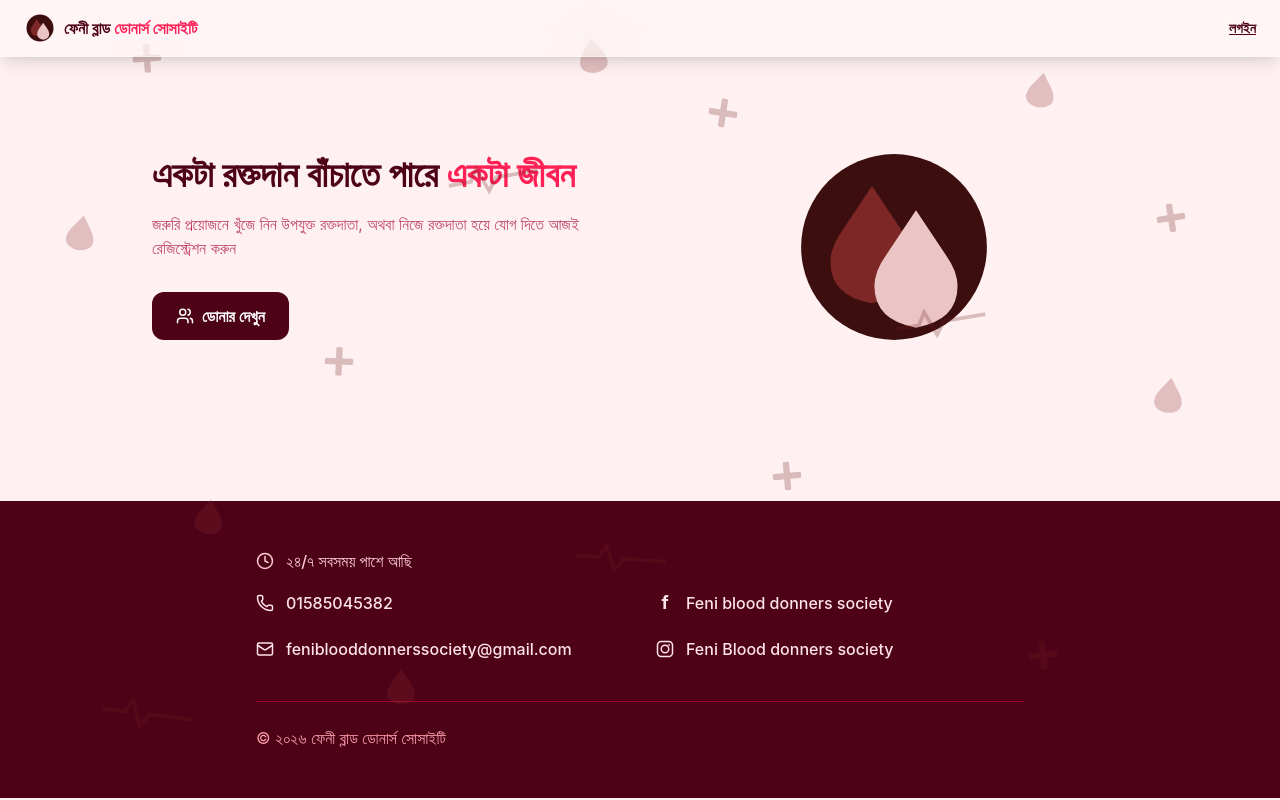
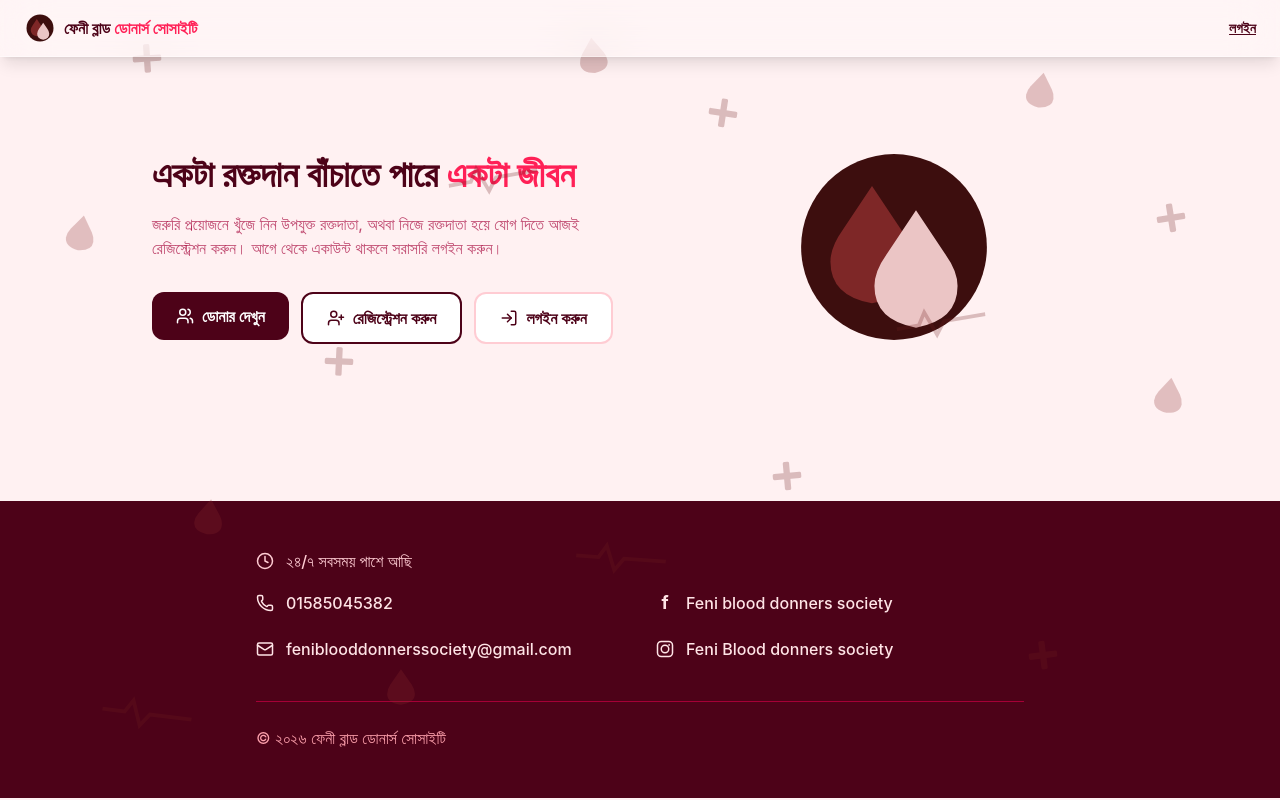
Before and after one commit to Tasnimafcar/feni-blood-donors-society, a React (Vite) app: page / in a window 1280 px wide. Built offline with nearby package versions, Linux system fonts and the light colour scheme; no server answers.

Commit message:
Simplify home page loading text to match account page

```diff
--- a/src/pages/Home.jsx
+++ b/src/pages/Home.jsx
@@ -16,8 +16,10 @@ function Home() {
     useEffect(() => {
         const syncSession = async () => {
             const session = getSession()
+
             if (!session) {
                 setCurrentUser(null)
+                setSessionLoading(false)
                 return
             }
 
@@ -47,58 +49,82 @@ function Home() {
         syncSession()
     }, [])
 
+
+
+    if (sessionLoading) {
+        return (
+            <div className="min-h-screen bg-rose-50 flex items-center justify-center">
+                <p className="text-sm font-semibold text-rose-950">লোড হচ্ছে...</p>
+            </div>
+        )
+    }
+
     return (
         <div className="min-h-screen bg-rose-50 relative">
+
             <MedicalBackground />
             <Navbar />
 
             <section className="max-w-5xl mx-auto px-6 py-20 grid md:grid-cols-2 gap-10 items-center">
                 <div>
+
                     <h1 className="text-3xl md:text-4xl font-bold mb-3 leading-snug">
                         <span className="text-rose-950">একটা রক্তদান বাঁচাতে পারে </span>
                         <span className="text-rose-500">একটা জীবন</span>
                     </h1>
+
                     <p className="text-base text-rose-800/70 mb-8">
-                        জরুরি প্রয়োজনে খুঁজে নিন উপযুক্ত রক্তদাতা, অথবা নিজে রক্তদাতা হয়ে যোগ দিতে আজই রেজিস্ট্রেশন করুন
+                        জরুরি প্রয়োজনে খুঁজে নিন উপযুক্ত রক্তদাতা, অথবা নিজে রক্তদাতা হয়ে যোগ দিতে আজই রেজিস্ট্রেশন করুন। আগে থেকে একাউন্ট থাকলে সরাসরি লগইন করুন।
                     </p>
+
                     <div className="flex flex-col sm:flex-row flex-wrap gap-3">
                         <motion.div whileHover={{ scale: 1.05 }} whileTap={{ scale: 0.95 }}>
+
                             <Link to="/donors" className="whitespace-nowrap bg-rose-950 text-white rounded-xl px-6 py-3 font-semibold flex items-center justify-center gap-2">
                                 <Users size={18} />
                                 ডোনার দেখুন
                             </Link>
+
                         </motion.div>
 
-                        {sessionLoading ? (
-                            <div className="h-13" />
-                        ) : currentUser ? (
+                        {currentUser ? (
+
                             <motion.div whileHover={{ scale: 1.05 }} whileTap={{ scale: 0.95 }}>
+
                                 <Link to="/account" className="whitespace-nowrap bg-white text-rose-950 border-2 border-rose-950 rounded-xl px-6 py-3 font-semibold flex items-center justify-center gap-2">
                                     <UserCircle size={18} />
                                     আমার অ্যাকাউন্ট
                                 </Link>
+
                             </motion.div>
                         ) : (
                             <>
                                 <motion.div whileHover={{ scale: 1.05 }} whileTap={{ scale: 0.95 }}>
+
                                     <Link to="/register" className="whitespace-nowrap bg-white text-rose-950 border-2 border-rose-950 rounded-xl px-6 py-3 font-semibold flex items-center justify-center gap-2">
                                         <UserPlus size={18} />
                                         রেজিস্ট্রেশন করুন
                                     </Link>
+
                                 </motion.div>
+
                                 <motion.div whileHover={{ scale: 1.05 }} whileTap={{ scale: 0.95 }}>
+
                                     <Link to="/login" className="whitespace-nowrap bg-white text-rose-950 border-2 border-rose-200 rounded-xl px-6 py-3 font-semibold flex items-center justify-center gap-2">
                                         <LogIn size={18} />
                                         লগইন করুন
                                     </Link>
+
                                 </motion.div>
                             </>
                         )}
                     </div>
                 </div>
+
                 <div className="flex justify-center">
                     <Logo size={220} />
                 </div>
+
             </section>
             <Footer />
         </div>
```
Also changed, not shown: src/components/Navbar.jsx (+6 -1 lines).
